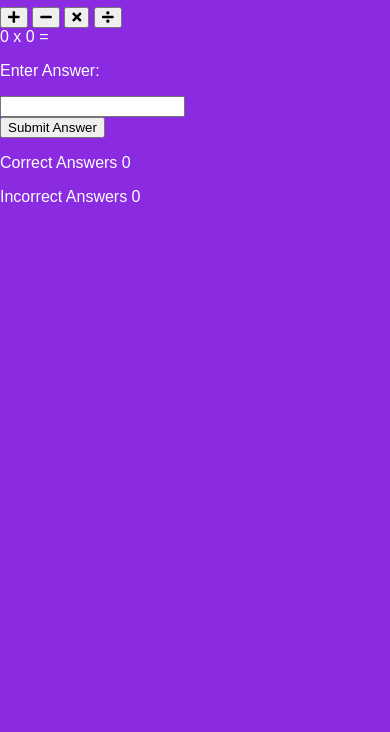
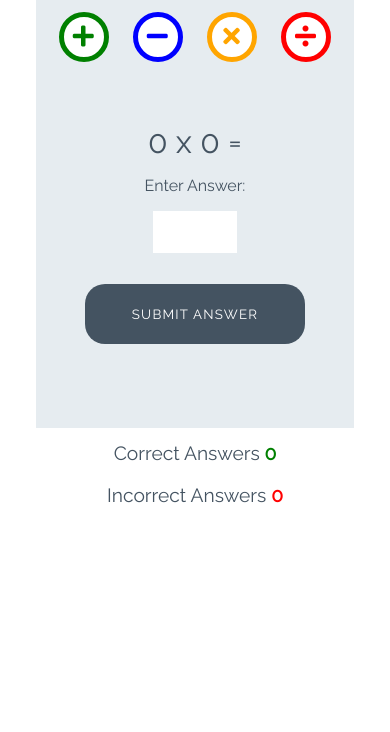
Before and after one commit to darakhshanda/love-maths, a plain HTML site: page index.html in a window 390 px wide. Shown: the part 112-844 px from the top of the page. Drawn offline with Linux system fonts and the light colour scheme.

Commit message:
add style to style.css for all div sections in index.html

```diff
--- a/assets/css/style.css
+++ b/assets/css/style.css
@@ -1,7 +1,240 @@
+/* --------- Global style */
+
 body {
-    background-color: blueviolet;
+    background-color: white;
+    font-family: "Raleway", sans-serif;
+    color: #445361;
+    text-align: center;
+}
+
+/* --------- Heading */
+
+.heading {
+    text-align: center;
+    font-size: 2.5rem;
+}
+.logo{
+    height: 40px;
+    padding-right: 2.5rem;
+}
+/* --------- Game layout */
+
+.game-area {
+    background-color: #E6ECF0;
+    box-sizing: border-box;
+    width: 85%;
+    height: 65vh;
+    max-height: 450px;
+    max-width: 830px;
+    margin-left: auto;
+    margin-right: auto;
+    padding: 1%;
+}
+.question-area {
+    width: 50%;
+    font-size: 2rem;
+    margin: auto;
+    padding: 50px 0;
+}
+
+.question-area span {
+    padding: 0 15px;
+}
+.score-area {
+    margin: 5px auto;
+    width: 60%;
+    font-size: 1.2rem;
+}
+
+.controls-area {
+    width: 85%;
+    margin: 30px auto;
+}
+
+#score {
+    color: green;
+    font-weight: bold;
+}
+
+#incorrect {
+    color: red;
+    font-weight: bold;
+}
+
+.answer-message {
+    display: none;
+    font-size: 1rem;
+}
+
+#answer-box {
+    border: none;
+    color: #445361;
+    display: inline-block;
+    height: 40px;
+    width: 80px;
+    font-size: 1.2rem;
+}
+
+.scores {
+    display: inline-block;
+    padding: 25px;
+}
+
+/* --------- Buttons */
+
+.btn {
+    width: 220px;
+    height: 60px;
+    font-family: "Raleway", sans-serif;
+    text-transform: uppercase;
+    letter-spacing: 1.2px;
     color: white;
-    font-family: Arial, sans-serif;
-    margin: 0;
-    padding: 0;
 }
+
+.btn:focus {
+    outline: none;
+}
+
+.btn--big {
+    padding-top: 10px;
+    border-radius: 50%;
+    background-color: white;
+    border: 10px solid;
+    width: 100px;
+    height: 100px;
+    font-size: 3.2rem;
+    margin: 0 30px;
+    transition: all 0.5s;
+}
+
+.btn--blue {
+    border-color: blue;
+    color: blue;
+}
+
+.btn--blue:active,
+.btn--blue:hover {
+    background-color: darkblue;
+    color: white;
+}
+
+.btn--orange {
+    border-color: orange;
+    color: orange;
+}
+
+.btn--orange:active,
+.btn--orange:hover {
+    background-color: darkorange;
+    color: white;
+}
+
+.btn--red {
+    border-color: red;
+    color: red;
+}
+
+.btn--red:active,
+.btn--red:hover {
+    background-color: darkred;
+    color: white;
+}
+
+.btn--green {
+    border-color: green;
+    color: green;
+}
+
+.btn--green:active,
+.btn--green:hover {
+    background-color: darkgreen;
+    color: white;
+}
+
+.btn--gray {
+    margin-top: 25px;
+    background-color: #445361;
+    border: 1px transparent;
+    border-radius: 20px;
+}
+
+.btn--gray:active,
+.btn--gray:hover {
+    background-color: #0d1013;
+}
+
+/* --------- Media queries */
+
+@media (max-width: 414px) {
+    .controls-area {
+        width: 100%;
+    }
+
+    .btn--big {
+        margin: 0 10px;
+        padding: 5px;
+        border: 5px solid;
+        width: 50px;
+        height: 50px;
+        font-size: 1.5rem;
+    }
+
+    .btn--big::after {
+        font-size: 0.6rem;
+        left: -0.7rem;
+    }
+
+    .question-area {
+        padding: 10% 0;
+        width: 100%;
+    }
+
+    .question-area span {
+        padding: 0;
+    }
+
+    .answer-message {
+        display: block;
+    }
+
+    #answer-box {
+        display: block;
+        margin: 0 auto;
+    }
+    .btn--gray {
+        margin-top: 0;
+    }
+
+    .score-area {
+        width: 100%;
+    }
+
+    .scores {
+        margin: 0.5em auto;
+        display: block;
+        padding: 5px;
+    }
+
+    .heading {
+        font-size: 2rem;
+    }
+}
+
+@media (max-width: 320px) {
+    .game-area {
+        height: 70vh;
+    }
+
+    .controls-area {
+        width: 75%;
+        margin: 10px auto;
+    }
+
+    .btn--big {
+        margin: 10px 10px;
+    }
+    .question-area {
+        padding: 10px 0;
+    }
+
+}
```
